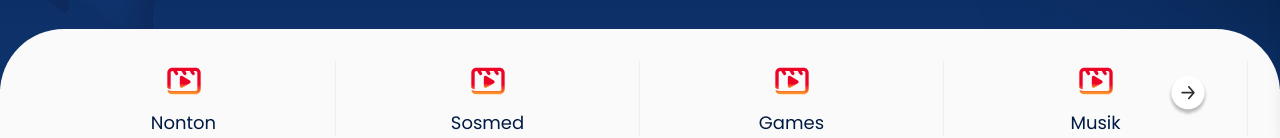
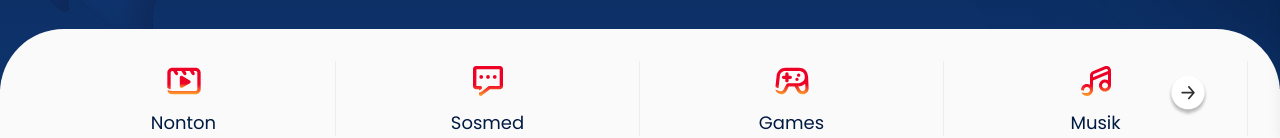
Before and after one commit to EkaBachrudin/standalone, a Next.js app: page /landing in a window 1280 px wide. Shown: the part 663-801 px from the top of the page. Built offline with nearby package versions, Linux system fonts and the light colour scheme.

Commit message:
Vercel deployment

```diff
--- a/src/app/landing/components/CategoryComponent/CategoryComponent.module.scss
+++ b/src/app/landing/components/CategoryComponent/CategoryComponent.module.scss
@@ -4,7 +4,7 @@
         @apply pt-8 pb-6 rounded-t-[20px];
         @screen lg {@apply rounded-t-[64px] w-[95%]}
         .item{
-            @apply px-4 w-auto;
+            @apply px-4 w-auto cursor-pointer;
             display: flex !important;
             flex-direction: column;
             align-items: center;
--- a/src/app/landing/components/CategoryComponent/CategoryComponent.tsx
+++ b/src/app/landing/components/CategoryComponent/CategoryComponent.tsx
@@ -8,6 +8,7 @@ import { CategoryModel } from '@/domain/models/category';
 import useIsMobile from '@/hook/useIsMobile';
 import Slider from 'react-slick';
 import Image from 'next/image';
+import Link from 'next/link';
 
 interface CategoryProps {
   categoryData: CategoryModel[];
@@ -48,13 +49,15 @@ const CategoryComponent: React.FC<CategoryProps > = ({categoryData}) => {
             <Slider ref={slider} {...settings}>
               {categoryData?.map((item) => {
                 return(
-                  <div key={item.name} className={style['item']}>
-                    <div className={style['item-icon']}>
-                      <Image src={item.icon} width={40} height={40} alt={item.name} />
-                    </div>
+                  <Link href={`/landing/${item.name.toLowerCase()}`} key={item.name}>
+                      <div className={style['item']} style={{ cursor: 'pointer' }}>
+                        <div className={style['item-icon']}>
+                          <Image src={item.icon} width={40} height={40} alt={item.name} />
+                        </div>
 
-                    <div className={style['item-name']}>{item.name}</div>
-                  </div>
+                        <div className={style['item-name']}>{item.name}</div>
+                      </div>
+                  </Link>
                 )
               })}
             </Slider>
--- a/src/app/landing/components/HeroBannerComponent/HeroBannerComponent.tsx
+++ b/src/app/landing/components/HeroBannerComponent/HeroBannerComponent.tsx
@@ -38,7 +38,7 @@ const HeroBannerComponent: React.FC<HeroBannerProps> = ({ bannerDataProps }) =>
                                         <div className={styles['item-content']}>
                                             <div className={styles['banner-title']}> {item.title}</div>
                                             <div className={styles['banner-desc']}> {item.desc}</div>
-                                            <Link href={item.pageUrl} passHref>
+                                            <Link href={'landing/services'} passHref>
                                                 <button className={styles['banner-button']}>Cek Paket</button>
                                             </Link>
                                         </div>
--- a/src/app/landing/components/ManageserviceComponent/ManageserviceComponent.tsx
+++ b/src/app/landing/components/ManageserviceComponent/ManageserviceComponent.tsx
@@ -5,6 +5,7 @@ import "slick-carousel/slick/slick.css";
 import "slick-carousel/slick/slick-theme.css";
 import { ManageServiceModel } from '@/domain/models/Manageservice';
 import Image from 'next/image';
+import Link from 'next/link';
 
 interface ManageservicePorps {
     manageServiceData?: ManageServiceModel;
@@ -134,18 +135,24 @@ const ManageserviceComponent: React.FC<ManageservicePorps> = ({manageServiceData
                 <div className={styles.serviceItems}>
                     <div className={styles.serviceItemsGroup}>
                         <div className={styles.title}>{manageServiceData?.serviceItems.title}</div>
-                        <div className={styles.seeAll}>Lihat Semua</div>
+                        <Link href={`/landing/services`}>
+                          <div className={styles.seeAll}>Lihat Semua</div>
+                        </Link>
                     </div>
 
                     <div className={styles.manageServiceItems}>
                         <Slider {...settings}>
                             {manageServiceData?.serviceItems.items.map((item) => (
                                 <div key={item.title} className={styles.item} >
+
+                                  <Link href={`/landing/services`}>
                                     <div className={styles.containImage} style={{ backgroundImage: `url(${item.imageUrl})`, backgroundSize: "cover" }}></div>
                                     <div className={styles.content}>
                                         <div className={styles.contentTitle}>{item.title}</div>
                                         <div className={styles.contentDesc}>{item.desc}</div>
                                     </div>
+                                  </Link>
+
                                 </div>
                             ))}
                         </Slider>
--- a/src/app/landing/components/ProductListComponent/ProductListComponent.tsx
+++ b/src/app/landing/components/ProductListComponent/ProductListComponent.tsx
@@ -7,6 +7,7 @@ import { ProductListModel } from '@/domain/models/productList';
 import useIsMobile from '@/hook/useIsMobile';
 import { useRef, useState } from 'react';
 import { getSliderProductListSettings } from './ProductListConfig';
+import Link from 'next/link';
 
 interface PoductListProps {
     productListData?: ProductListModel;
@@ -41,11 +42,15 @@ const ProductListComponent: React.FC<PoductListProps> = ({productListData}) => {
                 <Slider {...settings}>
                     {productListData?.productList.map((item) => (
                         <div key={item.title} className='item' >
-                            <div className='containImage' style={{ backgroundImage: `url(${item.imageUrl})`, backgroundSize: "cover" }}></div>
-                            <div className='content'>
-                                <div className='contentTitle'>{item.title}</div>
-                                <div className='contentDesc'>{item.desc}</div>
-                            </div>
+
+                            <Link href={`/landing/services`}>
+                                <div className='containImage' style={{ backgroundImage: `url(${item.imageUrl})`, backgroundSize: "cover" }}></div>
+                                <div className='content'>
+                                    <div className='contentTitle'>{item.title}</div>
+                                    <div className='contentDesc'>{item.desc}</div>
+                                </div>
+                            </Link>
+
                         </div>
                     ))}
                 </Slider>
--- a/src/data/api/digital-hub/digitalHubMock.ts
+++ b/src/data/api/digital-hub/digitalHubMock.ts
@@ -40,13 +40,13 @@ const heroBannerData: HeroBannerModel = {
 
 const categoryData: CategoryModel[] = [
     {icon: '/assets/icons/move.svg', name: 'Nonton'},
-    {icon: '/assets/icons/move.svg', name: 'Sosmed'},
-    {icon: '/assets/icons/move.svg', name: 'Games'},
-    {icon: '/assets/icons/move.svg', name: 'Musik'},
+    {icon: '/assets/icons/chat.svg', name: 'Sosmed'},
+    {icon: '/assets/icons/games.svg', name: 'Games'},
+    {icon: '/assets/icons/music.svg', name: 'Musik'},
     {icon: '/assets/icons/move.svg', name: 'Nonton'},
-    {icon: '/assets/icons/move.svg', name: 'Sosmed'},
-    {icon: '/assets/icons/move.svg', name: 'Games'},
-    {icon: '/assets/icons/move.svg', name: 'Musik'}
+    {icon: '/assets/icons/chat.svg', name: 'Sosmed'},
+    {icon: '/assets/icons/games.svg', name: 'Games'},
+    {icon: '/assets/icons/music.svg', name: 'Musik'}
 ]
 
 const manageServiceData: ManageServiceModel = {
```
